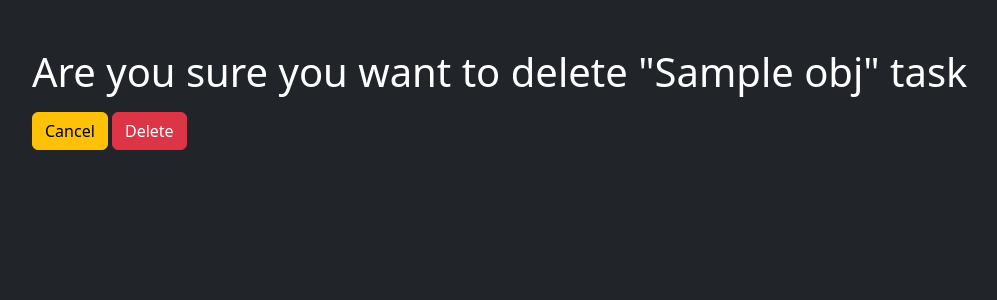
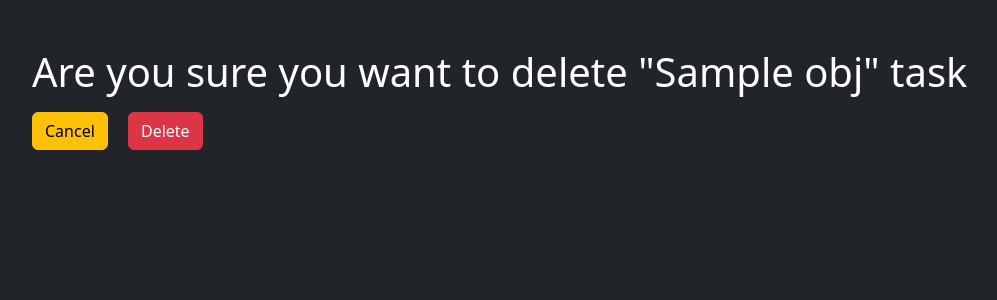
Before and after one commit to Asad474/ToDoList-App, a Django app: template ToDoApp/templates/ToDoApp/delete.html in a window 1280 px wide. Shown: the top 300 px of the page, without its empty margins (50-1047 px from the left). Run offline with Django 4.2, Linux system fonts and the light colour scheme; the template is opened without the code that fills it: most values are stand-ins (such as "Sample title", 1, 10 or a date in 2020).

Commit message:
ToDoList App (2)

```diff
--- a/ToDoApp/templates/ToDoApp/delete.html
+++ b/ToDoApp/templates/ToDoApp/delete.html
@@ -4,7 +4,7 @@
         <form action="" method="post">
             {%csrf_token%}
             <h1 class="text-white pt-5 pb-2">Are you sure you want to delete "{{obj}}" task</h1>
-            <a class="btn btn-md btn-warning" href="{{request.META.HTTP_REFERER}}">Cancel</a>
-            <button class="btn btn-md btn-danger" type="submit">Delete</button>
+            <a class="btn btn-md btn-warning" href="{% url 'home' %}">Cancel</a>
+            <button class="mx-3 btn btn-md btn-danger" type="submit">Delete</button>
         </form>
 {% endblock %}
```
Also changed, not shown: db.sqlite3.
